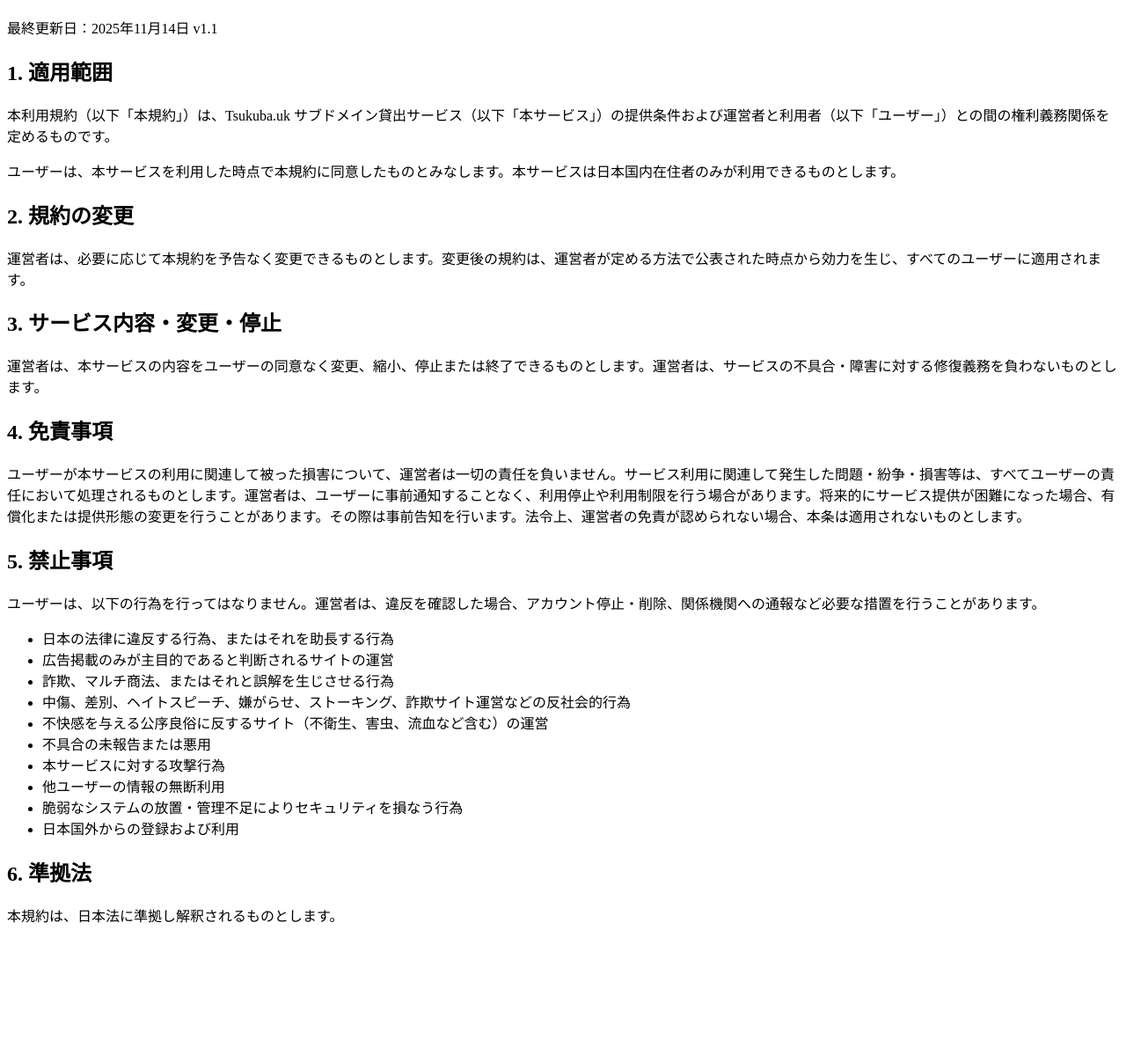
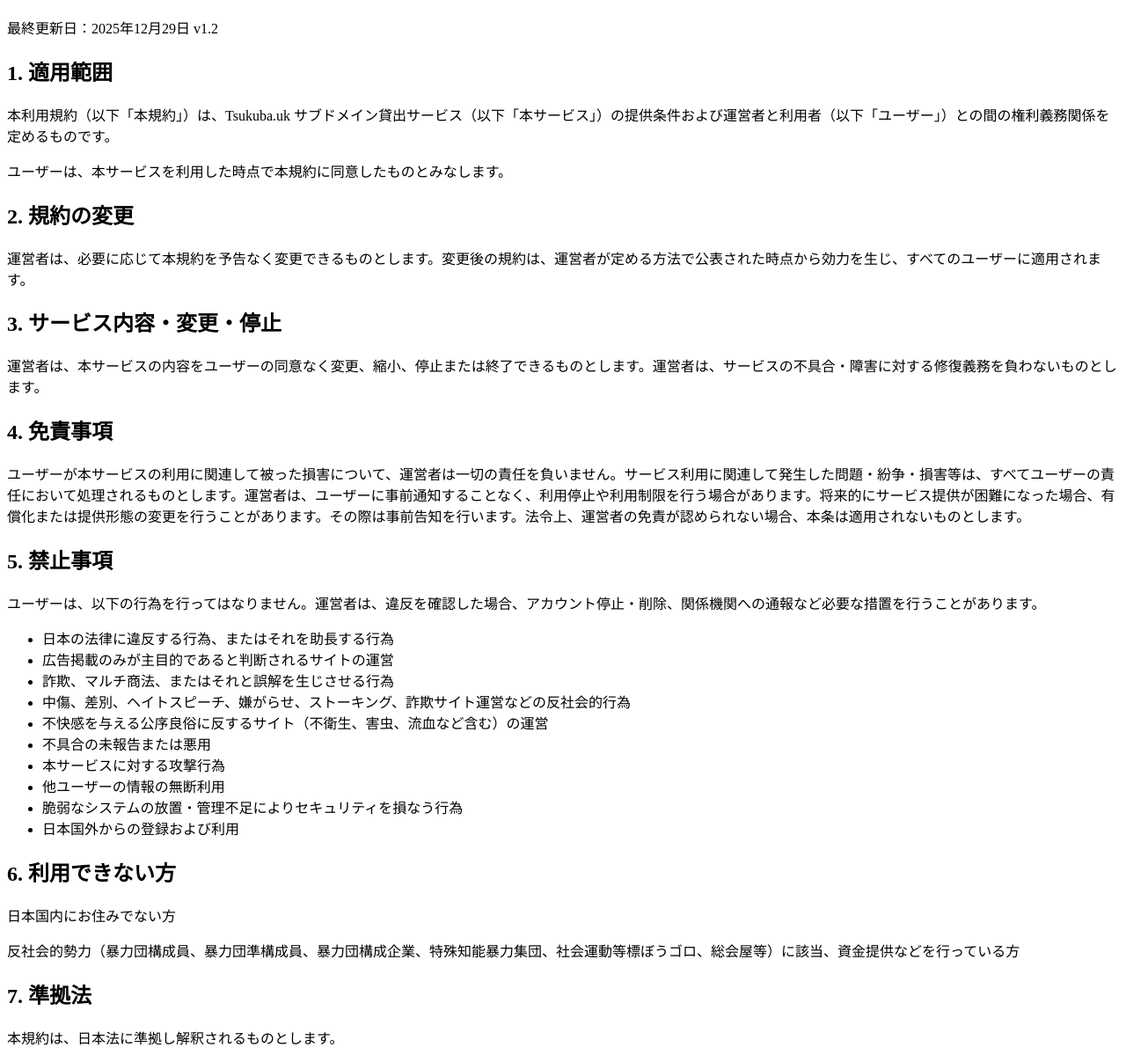
Before and after one commit to 25c2/uo, a plain HTML site: page subdomains/terms.html in a window 1280 px wide. Shown: the part 70-1277 px from the top of the page at 88% size. Before the commit the page ends 1138 px from the top, so only its background shows below. Drawn offline with Linux system fonts and the light colour scheme.

Commit message:
Update terms and conditions with new date and sections

```diff
--- a/subdomains/terms.html
+++ b/subdomains/terms.html
@@ -8,11 +8,11 @@
 <body>
     <main>
         <h1>Tsukuba.uk サブドメイン貸出サービス 利用規約</h1>
-        <p>最終更新日：2025年11月14日 v1.1</p>
+        <p>最終更新日：2025年12月29日 v1.2</p>
 
         <h2>1. 適用範囲</h2>
         <p>本利用規約（以下「本規約」）は、Tsukuba.uk サブドメイン貸出サービス（以下「本サービス」）の提供条件および運営者と利用者（以下「ユーザー」）との間の権利義務関係を定めるものです。</p>
-        <p>ユーザーは、本サービスを利用した時点で本規約に同意したものとみなします。本サービスは日本国内在住者のみが利用できるものとします。</p>
+        <p>ユーザーは、本サービスを利用した時点で本規約に同意したものとみなします。</p>
 
         <h2>2. 規約の変更</h2>
         <p>運営者は、必要に応じて本規約を予告なく変更できるものとします。変更後の規約は、運営者が定める方法で公表された時点から効力を生じ、すべてのユーザーに適用されます。</p>
@@ -38,7 +38,11 @@
             <li>日本国外からの登録および利用</li>
         </ul>
 
-        <h2>6. 準拠法</h2>
+        <h2>6. 利用できない方</h2>
+        <p>日本国内にお住みでない方</p>
+        <p>反社会的勢力（暴力団構成員、暴力団準構成員、暴力団構成企業、特殊知能暴力集団、社会運動等標ぼうゴロ、総会屋等）に該当、資金提供などを行っている方</p>
+
+        <h2>7. 準拠法</h2>
         <p>本規約は、日本法に準拠し解釈されるものとします。</p>
     </main>
     <a href="index.html>トップに戻る</a>
```
